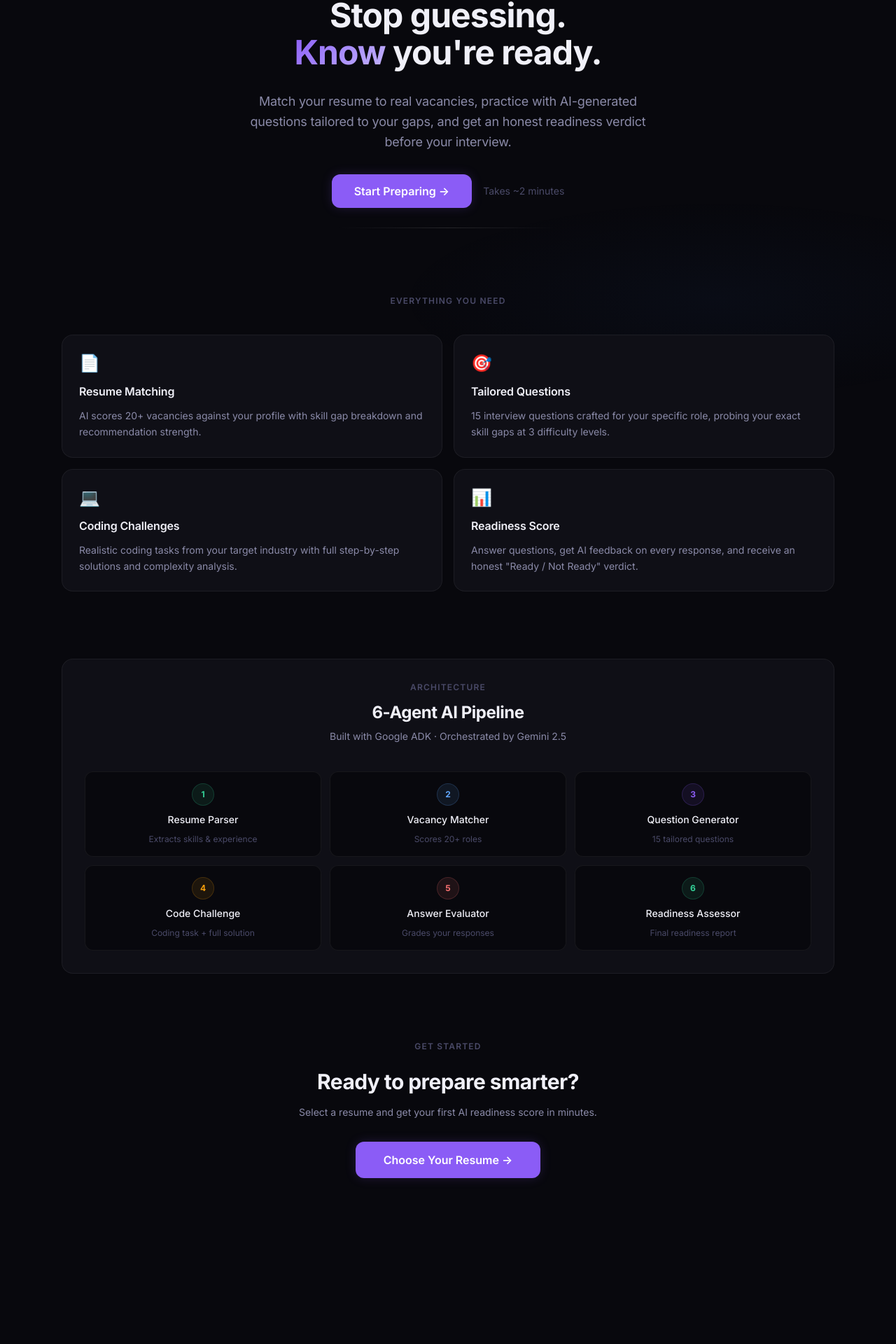
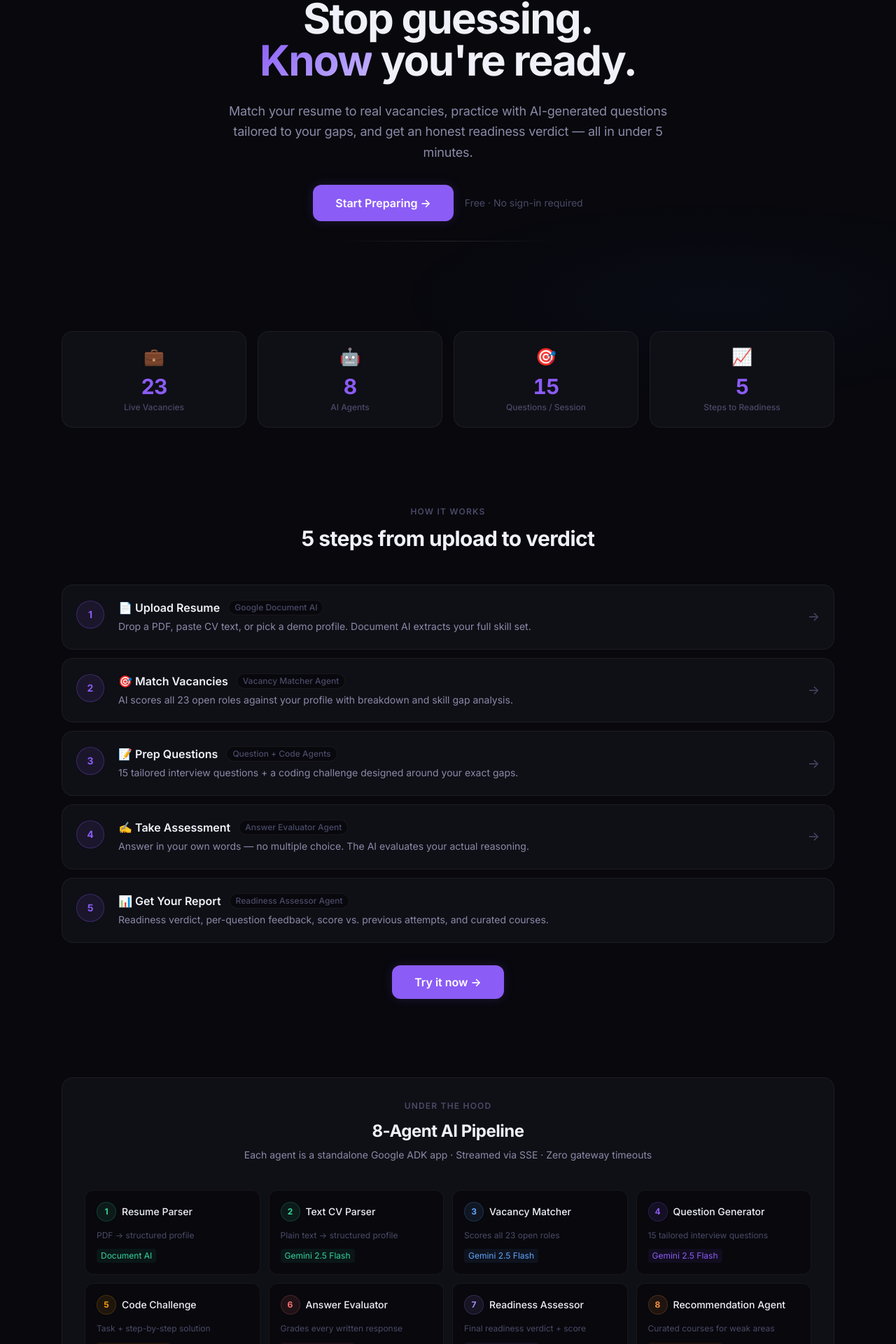
Before and after one commit to Sri2614/the-next-interview, a Next.js app in the folder frontend/: page / in a window 1280 px wide. Shown: the part 212-2132 px from the top of the page at 70% size. Before the commit the page ends 1991 px from the top, so only its background shows below. Built offline with nearby package versions, Linux system fonts and the light colour scheme.

Commit message:
Redesign landing page with stats bar, how-it-works, 8-agent pipeline, tech stack

```diff
--- a/frontend/app/page.tsx
+++ b/frontend/app/page.tsx
@@ -1,143 +1,263 @@
 import Link from 'next/link'
 
-const FEATURES = [
-  { icon: '📄', title: 'Resume Matching', description: 'AI scores 20+ vacancies against your profile with skill gap breakdown and recommendation strength.' },
-  { icon: '🎯', title: 'Tailored Questions', description: '15 interview questions crafted for your specific role, probing your exact skill gaps at 3 difficulty levels.' },
-  { icon: '💻', title: 'Coding Challenges', description: 'Realistic coding tasks from your target industry with full step-by-step solutions and complexity analysis.' },
-  { icon: '📊', title: 'Readiness Score', description: 'Answer questions, get AI feedback on every response, and receive an honest "Ready / Not Ready" verdict.' },
+const STATS = [
+  { value: '23',  label: 'Live Vacancies',      icon: '💼' },
+  { value: '8',   label: 'AI Agents',            icon: '🤖' },
+  { value: '15',  label: 'Questions / Session',  icon: '🎯' },
+  { value: '5',   label: 'Steps to Readiness',   icon: '📈' },
+]
+
+const STEPS = [
+  {
+    n: 1, icon: '📄', title: 'Upload Resume',
+    desc: 'Drop a PDF, paste CV text, or pick a demo profile. Document AI extracts your full skill set.',
+    tag: 'Google Document AI',
+  },
+  {
+    n: 2, icon: '🎯', title: 'Match Vacancies',
+    desc: 'AI scores all 23 open roles against your profile with breakdown and skill gap analysis.',
+    tag: 'Vacancy Matcher Agent',
+  },
+  {
+    n: 3, icon: '📝', title: 'Prep Questions',
+    desc: '15 tailored interview questions + a coding challenge designed around your exact gaps.',
+    tag: 'Question + Code Agents',
+  },
+  {
+    n: 4, icon: '✍️', title: 'Take Assessment',
+    desc: 'Answer in your own words — no multiple choice. The AI evaluates your actual reasoning.',
+    tag: 'Answer Evaluator Agent',
+  },
+  {
+    n: 5, icon: '📊', title: 'Get Your Report',
+    desc: 'Readiness verdict, per-question feedback, score vs. previous attempts, and curated courses.',
+    tag: 'Readiness Assessor Agent',
+  },
 ]
 
 const AGENTS = [
-  { n: 1, name: 'Resume Parser',      desc: 'Extracts skills & experience',   color: '#34d399' },
-  { n: 2, name: 'Vacancy Matcher',    desc: 'Scores 20+ roles',               color: '#60a5fa' },
-  { n: 3, name: 'Question Generator', desc: '15 tailored questions',           color: '#8b5cf6' },
-  { n: 4, name: 'Code Challenge',     desc: 'Coding task + full solution',     color: '#f59e0b' },
-  { n: 5, name: 'Answer Evaluator',   desc: 'Grades your responses',           color: '#f87171' },
-  { n: 6, name: 'Readiness Assessor', desc: 'Final readiness report',          color: '#34d399' },
+  { n: 1, name: 'Resume Parser',        desc: 'PDF → structured profile',          color: '#34d399', used: 'Document AI' },
+  { n: 2, name: 'Text CV Parser',       desc: 'Plain text → structured profile',   color: '#34d399', used: 'Gemini 2.5 Flash' },
+  { n: 3, name: 'Vacancy Matcher',      desc: 'Scores all 23 open roles',          color: '#60a5fa', used: 'Gemini 2.5 Flash' },
+  { n: 4, name: 'Question Generator',   desc: '15 tailored interview questions',   color: '#8b5cf6', used: 'Gemini 2.5 Flash' },
+  { n: 5, name: 'Code Challenge',       desc: 'Task + step-by-step solution',      color: '#f59e0b', used: 'Gemini 2.5 Flash' },
+  { n: 6, name: 'Answer Evaluator',     desc: 'Grades every written response',     color: '#f87171', used: 'Gemini 2.5 Flash' },
+  { n: 7, name: 'Readiness Assessor',   desc: 'Final readiness verdict + score',   color: '#a78bfa', used: 'Gemini 2.5 Flash' },
+  { n: 8, name: 'Recommendation Agent', desc: 'Curated courses for weak areas',    color: '#fb923c', used: 'Gemini 2.5 Flash' },
+]
+
+const TECH = [
+  'Google ADK', 'Gemini 2.5 Flash', 'Document AI',
+  'Next.js 14', 'TypeScript', 'Cloud Run', 'Artifact Registry',
 ]
 
 export default function HomePage() {
   return (
-    <div className="space-y-24">
+    <div className="space-y-28">
 
-      {/* ── Hero ─────────────────────────────────────────────────────────────── */}
-      <section className="text-center pt-16 space-y-7 relative">
+      {/* ── Hero ──────────────────────────────────────────────────────────────── */}
+      <section className="text-center pt-16 pb-4 space-y-7 relative">
         {/* Badge */}
         <div
           className="inline-flex items-center gap-2 px-3.5 py-1 rounded-full text-xs font-medium tracking-wide"
-          style={{
-            background: 'var(--accent-soft)',
-            color: 'var(--accent)',
-            border: '1px solid var(--accent-border)',
-          }}
+          style={{ background: 'var(--accent-soft)', color: 'var(--accent)', border: '1px solid var(--accent-border)' }}
         >
           ⚡ Powered by Google ADK + Gemini 2.5
         </div>
 
         {/* Headline */}
-        <h1 className="text-5xl font-bold tracking-tight leading-[1.1]" style={{ color: 'var(--text-primary)', letterSpacing: '-0.02em' }}>
+        <h1 className="text-5xl sm:text-6xl font-bold tracking-tight leading-[1.1]" style={{ color: 'var(--text-primary)', letterSpacing: '-0.03em' }}>
           Stop guessing.<br />
           <span className="gradient-text">Know</span>{' '}
           <span style={{ color: 'var(--text-primary)' }}>you&apos;re ready.</span>
         </h1>
 
-        <p className="text-lg max-w-xl mx-auto leading-relaxed" style={{ color: 'var(--text-secondary)', letterSpacing: '-0.01em' }}>
+        <p className="text-lg max-w-2xl mx-auto leading-relaxed" style={{ color: 'var(--text-secondary)', letterSpacing: '-0.01em' }}>
           Match your resume to real vacancies, practice with AI-generated questions tailored to your gaps,
-          and get an honest readiness verdict before your interview.
+          and get an honest readiness verdict — all in under 5 minutes.
         </p>
 
-        <div className="flex items-center justify-center gap-4 pt-1">
-          <Link
-            href="/resume"
-            className="btn-accent px-8 py-3 rounded-xl text-white font-semibold text-base"
-          >
+        {/* CTAs */}
+        <div className="flex items-center justify-center gap-4 pt-1 flex-wrap">
+          <Link href="/resume" className="btn-accent px-8 py-3.5 rounded-xl text-white font-semibold text-base">
             Start Preparing →
           </Link>
-          <span className="text-sm" style={{ color: 'var(--text-muted)' }}>Takes ~2 minutes</span>
+          <span className="text-sm" style={{ color: 'var(--text-muted)' }}>Free · No sign-in required</span>
         </div>
 
-        {/* Shine divider */}
         <div className="shine-divider max-w-xs mx-auto mt-10" />
       </section>
 
-      {/* ── Features ─────────────────────────────────────────────────────────── */}
+      {/* ── Stats bar ─────────────────────────────────────────────────────────── */}
+      <section className="grid grid-cols-2 md:grid-cols-4 gap-4">
+        {STATS.map(s => (
+          <div
+            key={s.label}
+            className="rounded-2xl p-5 text-center space-y-1"
+            style={{ background: 'var(--bg-card)', border: '1px solid var(--border)' }}
+          >
+            <div className="text-2xl mb-2">{s.icon}</div>
+            <div className="text-3xl font-bold tabular-nums" style={{ color: 'var(--accent)', letterSpacing: '-0.03em' }}>
+              {s.value}
+            </div>
+            <div className="text-xs font-medium" style={{ color: 'var(--text-muted)' }}>{s.label}</div>
+          </div>
+        ))}
+      </section>
+
+      {/* ── How it works ──────────────────────────────────────────────────────── */}
       <section>
-        <p className="text-xs font-semibold uppercase tracking-widest text-center mb-10" style={{ color: 'var(--text-muted)' }}>
-          Everything you need
+        <div className="text-center mb-12">
+          <p className="text-xs font-semibold uppercase tracking-widest mb-3" style={{ color: 'var(--text-muted)' }}>
+            How it works
           </p>
-        <div className="grid grid-cols-1 md:grid-cols-2 gap-4">
-          {FEATURES.map(f => (
+          <h2 className="text-3xl font-bold" style={{ color: 'var(--text-primary)', letterSpacing: '-0.02em' }}>
+            5 steps from upload to verdict
+          </h2>
+        </div>
+
+        <div className="space-y-3">
+          {STEPS.map((step, i) => (
             <div
-              key={f.title}
-              className="card-hover rounded-2xl p-6 space-y-3"
-              style={{
-                background: 'var(--bg-card)',
-                border: '1px solid var(--border)',
-              }}
+              key={step.n}
+              className="rounded-2xl p-5 flex gap-5 items-start"
+              style={{ background: 'var(--bg-card)', border: '1px solid var(--border)' }}
             >
-              <div className="text-2xl">{f.icon}</div>
-              <h3 className="font-semibold" style={{ color: 'var(--text-primary)', letterSpacing: '-0.01em' }}>{f.title}</h3>
-              <p className="text-sm leading-relaxed" style={{ color: 'var(--text-secondary)' }}>{f.description}</p>
+              {/* Step number */}
+              <div
+                className="w-10 h-10 rounded-full flex items-center justify-center text-sm font-bold flex-shrink-0 mt-0.5"
+                style={{ background: 'var(--accent-soft)', color: 'var(--accent)', border: '1px solid var(--accent-border)' }}
+              >
+                {step.n}
+              </div>
+
+              {/* Content */}
+              <div className="flex-1 min-w-0">
+                <div className="flex items-center gap-3 flex-wrap mb-1">
+                  <span className="font-semibold text-base" style={{ color: 'var(--text-primary)' }}>
+                    {step.icon} {step.title}
+                  </span>
+                  <span
+                    className="text-xs px-2 py-0.5 rounded-full font-medium"
+                    style={{ background: 'var(--bg-base)', color: 'var(--text-muted)', border: '1px solid var(--border)' }}
+                  >
+                    {step.tag}
+                  </span>
+                </div>
+                <p className="text-sm leading-relaxed" style={{ color: 'var(--text-secondary)' }}>{step.desc}</p>
+              </div>
+
+              {/* Connector arrow (all except last) */}
+              {i < STEPS.length - 1 && (
+                <div className="hidden md:flex items-center self-center flex-shrink-0">
+                  <span className="text-lg" style={{ color: 'var(--text-muted)' }}>→</span>
+                </div>
+              )}
             </div>
           ))}
         </div>
+
+        <div className="mt-8 text-center">
+          <Link href="/resume" className="btn-accent px-8 py-3 rounded-xl text-white font-semibold inline-block">
+            Try it now →
+          </Link>
+        </div>
       </section>
 
-      {/* ── Agent pipeline ───────────────────────────────────────────────────── */}
+      {/* ── Agent pipeline ────────────────────────────────────────────────────── */}
       <section
         className="rounded-2xl p-8"
         style={{ background: 'var(--bg-card)', border: '1px solid var(--border)' }}
       >
         <div className="text-center mb-10">
           <p className="text-xs font-semibold uppercase tracking-widest mb-3" style={{ color: 'var(--text-muted)' }}>
-            Architecture
+            Under the hood
           </p>
           <h2 className="text-2xl font-bold" style={{ color: 'var(--text-primary)', letterSpacing: '-0.02em' }}>
-            6-Agent AI Pipeline
+            8-Agent AI Pipeline
           </h2>
-          <p className="mt-2 text-sm" style={{ color: 'var(--text-secondary)' }}>Built with Google ADK · Orchestrated by Gemini 2.5</p>
+          <p className="mt-2 text-sm" style={{ color: 'var(--text-secondary)' }}>
+            Each agent is a standalone Google ADK app · Streamed via SSE · Zero gateway timeouts
+          </p>
         </div>
 
-        <div className="grid grid-cols-2 md:grid-cols-3 gap-3">
+        <div className="grid grid-cols-2 md:grid-cols-4 gap-3">
           {AGENTS.map(a => (
             <div
               key={a.name}
-              className="rounded-xl p-4 text-center space-y-2.5"
+              className="rounded-xl p-4 space-y-2.5"
               style={{ background: 'var(--bg-base)', border: '1px solid var(--border)' }}
             >
+              <div className="flex items-center gap-2">
                 <div
-                className="w-8 h-8 rounded-full flex items-center justify-center text-xs font-bold mx-auto"
+                  className="w-7 h-7 rounded-full flex items-center justify-center text-xs font-bold flex-shrink-0"
                   style={{ background: `${a.color}18`, color: a.color, border: `1px solid ${a.color}30` }}
                 >
                   {a.n}
                 </div>
-              <div className="font-medium text-sm" style={{ color: 'var(--text-primary)' }}>{a.name}</div>
-              <div className="text-xs" style={{ color: 'var(--text-muted)' }}>{a.desc}</div>
+                <span className="font-medium text-sm leading-tight" style={{ color: 'var(--text-primary)' }}>{a.name}</span>
+              </div>
+              <p className="text-xs leading-relaxed" style={{ color: 'var(--text-muted)' }}>{a.desc}</p>
+              <div
+                className="text-xs px-1.5 py-0.5 rounded inline-block"
+                style={{ background: `${a.color}12`, color: a.color }}
+              >
+                {a.used}
+              </div>
             </div>
           ))}
         </div>
       </section>
 
-      {/* ── CTA ──────────────────────────────────────────────────────────────── */}
-      <section className="text-center pb-16">
-        <p className="text-xs font-semibold uppercase tracking-widest mb-6" style={{ color: 'var(--text-muted)' }}>
-          Get started
+      {/* ── Tech stack ────────────────────────────────────────────────────────── */}
+      <section className="text-center space-y-5">
+        <p className="text-xs font-semibold uppercase tracking-widest" style={{ color: 'var(--text-muted)' }}>
+          Built with
         </p>
-        <h2
-          className="text-3xl font-bold mb-4"
-          style={{ color: 'var(--text-primary)', letterSpacing: '-0.02em' }}
+        <div className="flex flex-wrap items-center justify-center gap-3">
+          {TECH.map(t => (
+            <span
+              key={t}
+              className="px-4 py-2 rounded-xl text-sm font-medium"
+              style={{ background: 'var(--bg-card)', color: 'var(--text-secondary)', border: '1px solid var(--border)' }}
             >
+              {t}
+            </span>
+          ))}
+        </div>
+      </section>
+
+      {/* ── CTA ───────────────────────────────────────────────────────────────── */}
+      <section
+        className="rounded-2xl p-10 text-center pb-20 space-y-5"
+        style={{
+          background: 'linear-gradient(135deg, var(--accent-soft) 0%, var(--bg-card) 100%)',
+          border: '1px solid var(--accent-border)',
+        }}
+      >
+        <div className="text-4xl">🚀</div>
+        <h2 className="text-3xl font-bold" style={{ color: 'var(--text-primary)', letterSpacing: '-0.02em' }}>
           Ready to prepare smarter?
         </h2>
-        <p className="mb-8 text-sm" style={{ color: 'var(--text-secondary)' }}>
-          Select a resume and get your first AI readiness score in minutes.
+        <p className="text-sm max-w-md mx-auto" style={{ color: 'var(--text-secondary)' }}>
+          Upload your resume or paste your CV text and get a full AI readiness report in under 5 minutes.
+          No sign-in, no credit card.
         </p>
+        <div className="flex items-center justify-center gap-4 flex-wrap pt-2">
+          <Link href="/resume" className="btn-accent px-10 py-3.5 rounded-xl text-white font-semibold inline-block">
+            Get Started Free →
+          </Link>
           <Link
             href="/resume"
-          className="btn-accent px-10 py-3.5 rounded-xl text-white font-semibold inline-block"
+            className="px-6 py-3.5 rounded-xl text-sm font-medium"
+            style={{ background: 'var(--bg-card)', color: 'var(--text-secondary)', border: '1px solid var(--border)' }}
           >
-          Choose Your Resume →
+            View Demo Profiles
           </Link>
+        </div>
+        <p className="text-xs pt-1" style={{ color: 'var(--text-muted)' }}>
+          23 vacancies · 8 AI agents · Results in ~60s
+        </p>
       </section>
 
     </div>
```
Lines whose indentation alone changed are shown as unchanged.
